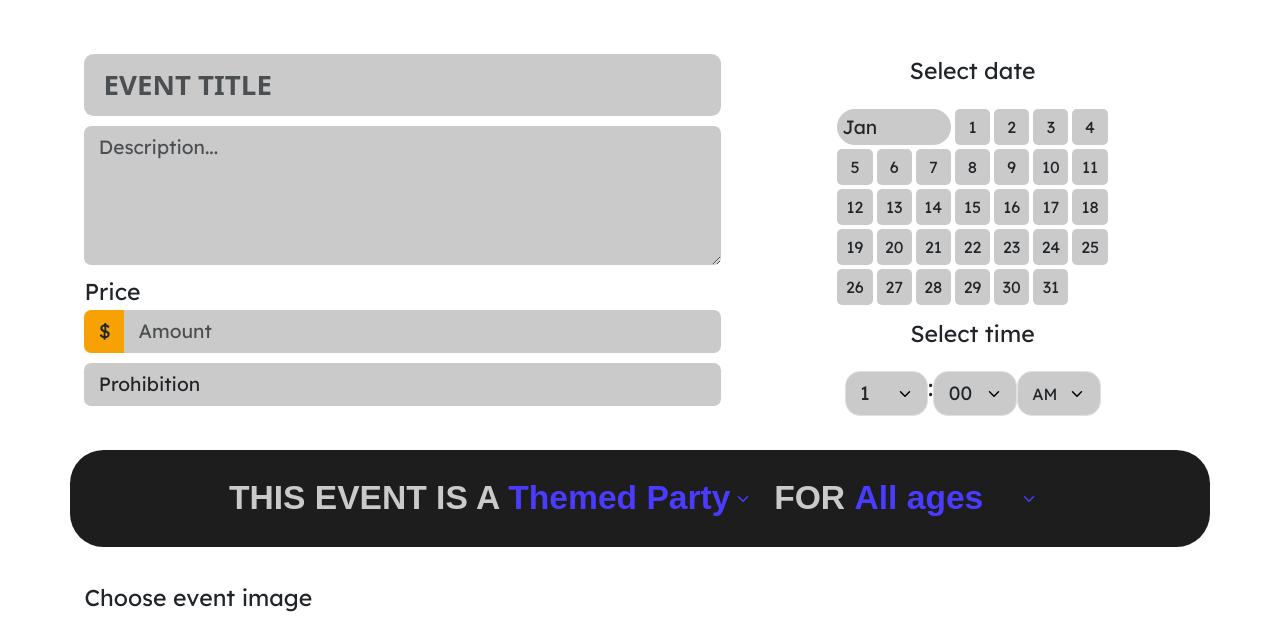
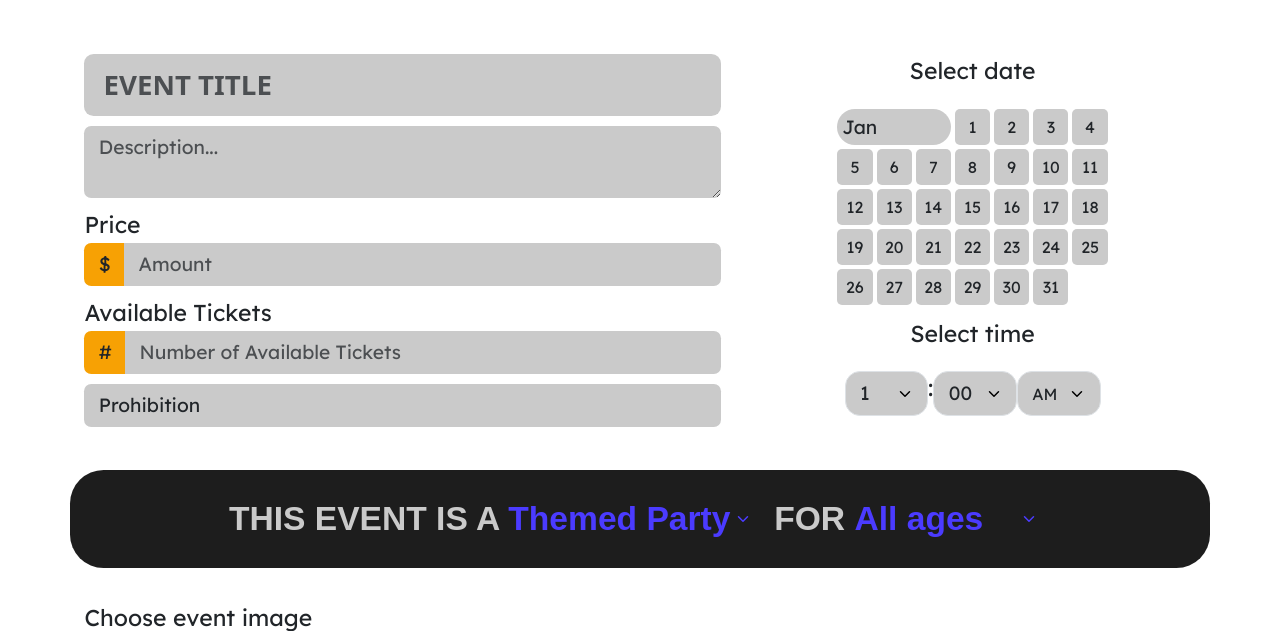
Before and after one commit to tydunc/IAB207-A3, a Flask app: page /events/create in a window 1280 px wide. Shown: the part 387-1018 px from the top of the page. Run offline with Flask 3, Linux system fonts and the light colour scheme; a user stored in the database is signed in; some libraries are stand-ins or nearby versions; some web fonts are replaced.

Commit message:
Added Tickets Available to database model and front-end pages

```diff
--- a/website/events.py
+++ b/website/events.py
@@ -61,6 +61,7 @@
     image = db_file_path
     date = create.date.data
     month = create.month.data
+    tickets = create.tickets.data
     nightclub = create.nightclub.data
     event_type = create.event_type.data
     age_range = create.age_range.data
@@ -70,7 +71,7 @@
     time = create.hour.data + ':' + create.minute.data + create.ampm.data
     price = create.price.data
 
-    new_event = Events(title=title, desc=desc, image=image, date=date, month=month, nightclub=nightclub, event_type=event_type, age_range=age_range, user_id=user_id, time=time, price=price)
+    new_event = Events(title=title, desc=desc, image=image, date=date, month=month, tickets=tickets, nightclub=nightclub, event_type=event_type, age_range=age_range, user_id=user_id, time=time, price=price)
     db.session.add(new_event)
     db.session.commit()
 
@@ -106,6 +107,7 @@
        event.desc = edit.desc.data
        event.date = edit.date.data
        event.month = edit.month.data
+       event.tickets = edit.tickets.data
        event.nightclub = edit.nightclub.data
        event.event_type = edit.event_type.data
        event.age_range = edit.age_range.data
--- a/website/forms.py
+++ b/website/forms.py
@@ -36,6 +36,7 @@
     ])
     date = RadioField('Label', choices=range(1,32), validators=[InputRequired()])
     month = SelectField('Month', choices=[('Jan', 'Jan'), ('Feb', 'Feb'), ('Mar', 'Mar'), ('Apr', 'Apr'), ('May', 'May'), ('Jun', 'Jun'), ('Jul', 'Jul'), ('Aug', 'Aug'), ('Sep', 'Sep'), ('Oct', 'Oct'), ('Nov', 'Nov'), ('Dec', 'Dec')])
+    tickets = IntegerField("Tickets", validators=[InputRequired()])
     nightclub = SelectField("Nightclub", choices=[('Prohibition', 'Prohibition'), ('The MET', 'The MET'), ('Retros', 'Retros'), ('The Beat Megaclub', 'The Beat Megaclub')])
     event_type = SelectField("Event Type", choices=[('theme', 'Themed Party'), ('rave', 'Rave'), ('dj', 'DJ Set')])
     age_range = SelectField("Age range", choices=[('all', 'All ages'), ('un18', 'Under 18s'), ('ov18', 'Over 18s')])
--- a/website/templates/events/create.html
+++ b/website/templates/events/create.html
@@ -24,6 +24,12 @@
                         <div class="input-group">
                             <span class="input-group-text">$</span>
                             {{ form.price(class="form-control", placeholder="Amount", step="0.01") }}
+                        </div>
+                        <!--AVAILABLE TICKETS!-->
+                        <label for="event-tickets">Available Tickets</label>
+                        <div class="input-group">
+                            <span class="input-group-text">#</span>
+                            {{ form.tickets(class="form-control", placeholder="Number of Available Tickets", step="1") }}
                         </div>
                          {{ form.nightclub(class="form-control") }}
                     </div>
--- a/website/templates/events/event.html
+++ b/website/templates/events/event.html
@@ -24,7 +24,7 @@
         <div class="row row-spacing">
             <div class="col-lg-8 border-end">
                 <h3>{{event.title}}</h3>
-                <h6>Limited availability</h6>
+                <h6>Available Tickets: {{event.tickets}}</h6>
                 <p>{{event.desc}}<br><br></p>
             </div>
             <div class="col-lg-4">
```
Also changed, not shown: instance/event_booking.db.
